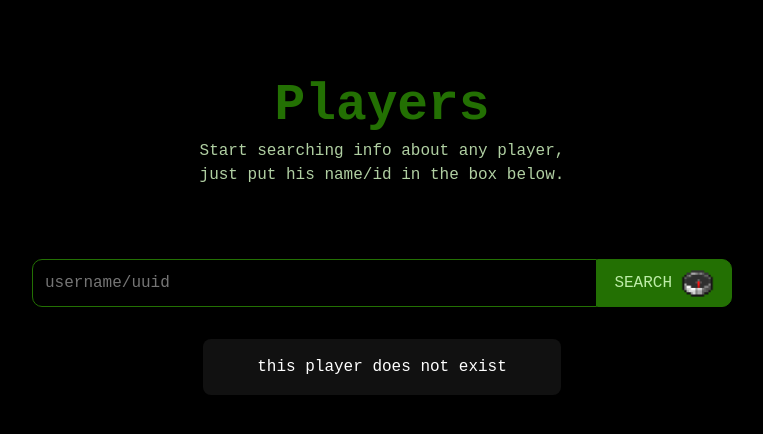
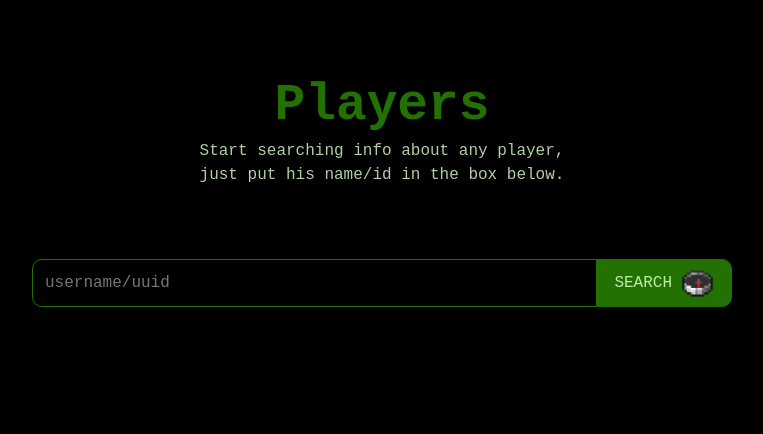
Before and after one commit to GuillermoUrielCruzFuente/mine-giver, a Next.js app: page /players in a window 1280 px wide. Shown: the top 434 px of the page, without its empty margins (258-1021 px from the left). Built offline with nearby package versions, Linux system fonts and the light colour scheme; a web font is replaced by a local one.

Commit message:
playerCard component add to the page

```diff
--- a/pages/players.tsx
+++ b/pages/players.tsx
@@ -4,6 +4,8 @@ import { useState } from "react";
 import styles from "@/styles/pages/Players.module.scss";
 import PlayerSearchBar from "@/components/PlayerSearchBar";
 import { Player } from "@/utils/fetchPlayer";
+import { motion } from "framer-motion";
+import PlayerCard from "@/components/PlayerCard";
 
 const Players = () => {
 	const [playerData, setPlayerData] = useState<Player | undefined>();
@@ -28,24 +30,7 @@ const Players = () => {
 
 				<PlayerSearchBar dataSetter={setPlayerData} />
 
-				{!!playerData ? (
-					<div className={styles.playerInfoContainer}>
-						<Image
-							src={playerData?.avatar}
-							width={200}
-							height={200}
-							alt={`${playerData?.username} head`}
-							title={`${playerData?.username}'s head`}
-						/>
-						<div>
-							<h1>{playerData?.username}</h1>
-						</div>
-					</div>
-				) : (
-					<p className={styles.noPlayerLabel}>
-						this player does not exist
-					</p>
-				)}
+				<PlayerCard data={playerData} />
 			</main>
 		</div>
 	);
```
